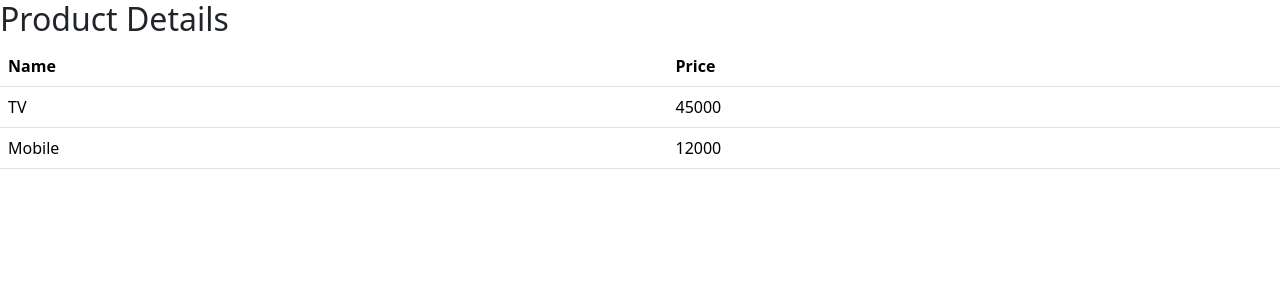
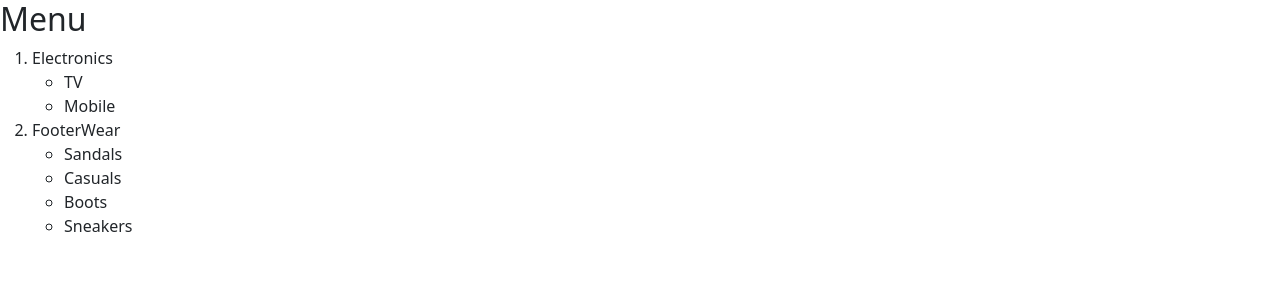
Before and after one commit to PotlaVani2002/Fullstack-tutorial, a React (Create React App) app in the folder React/react-basics/: page / in a window 1280 px wide. Shown: the top 300 px of the page. Built offline with nearby package versions, Linux system fonts and the light colour scheme.

Commit message:
Nested Iterations

```diff
--- a/React/react-basics/src/App.js
+++ b/React/react-basics/src/App.js
@@ -7,11 +7,12 @@ import DataBinding from './components/Data-binding/DataBinding';
 import ArrayDt from './components/Data-binding/ArrayDt';
 import { ObjectDt } from './components/Data-binding/ObjectDt';
 import { ArrayObjectsDt } from './components/Data-binding/ArrayObjectsDt';
+import { NestedIterations } from './components/Data-binding/NestedIterations';
 
 function App() {
   return (
     <div className="App">
-      <ArrayObjectsDt />
+     <NestedIterations />
     </div>
   );
 }
--- /dev/null
+++ b/React/react-basics/src/components/Data-binding/NestedIterations.jsx
@@ -0,0 +1,30 @@
+import { useEffect, useState } from 'react';
+
+export function NestedIterations() {
+    const [items] = useState([
+        { category: 'Electronics', products: ['TV', 'Mobile'] },
+        { category: 'FooterWear', products: ['Sandals', 'Casuals', 'Boots', 'Sneakers'] }
+    ]);
+
+    return (
+        <div>
+            <h2>Menu</h2>
+            <ol>
+                {
+                    items.map(item => (
+                        <li key={item.category}>
+                            {item.category}
+                            <ul>
+                                {
+                                    item.products.map(product => (
+                                        <li key={product}>{product}</li>
+                                    ))
+                                }
+                            </ul>
+                        </li>
+                    ))
+                }
+            </ol>
+        </div>
+    );
+}
```
